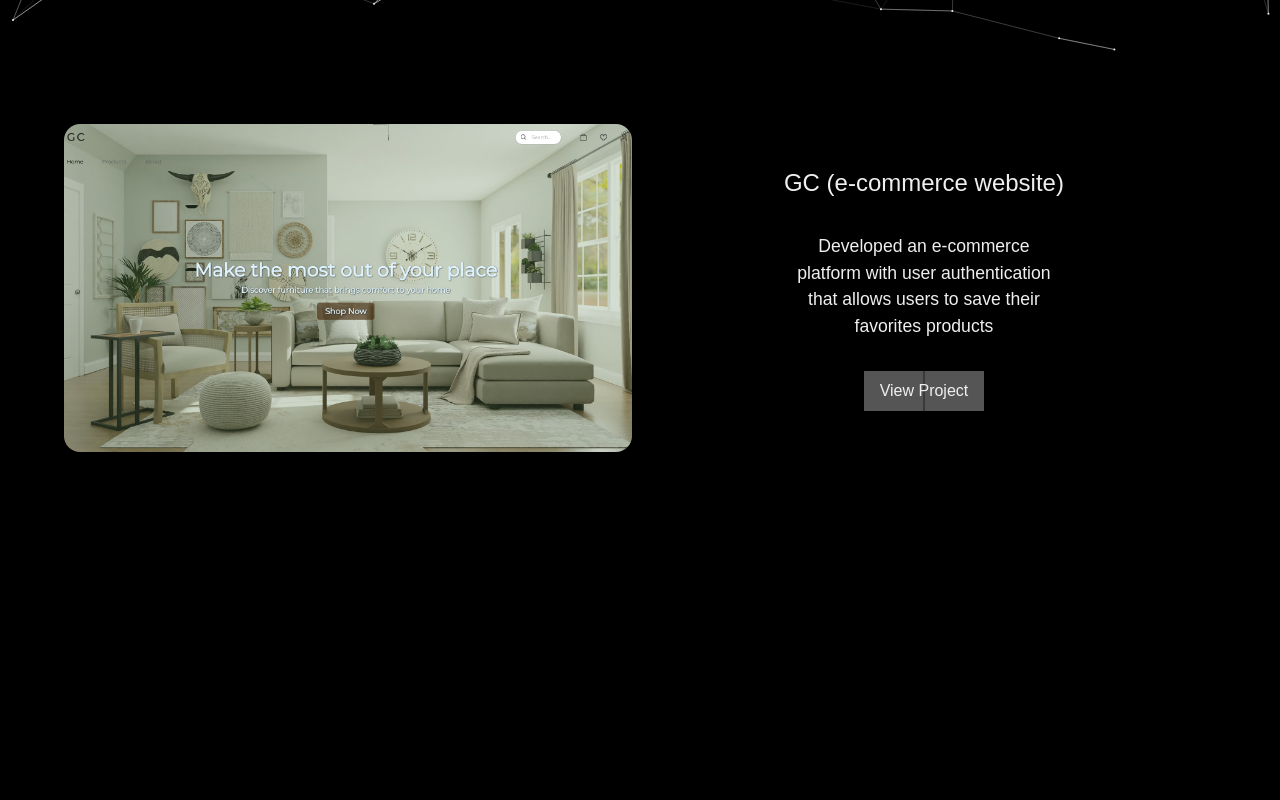
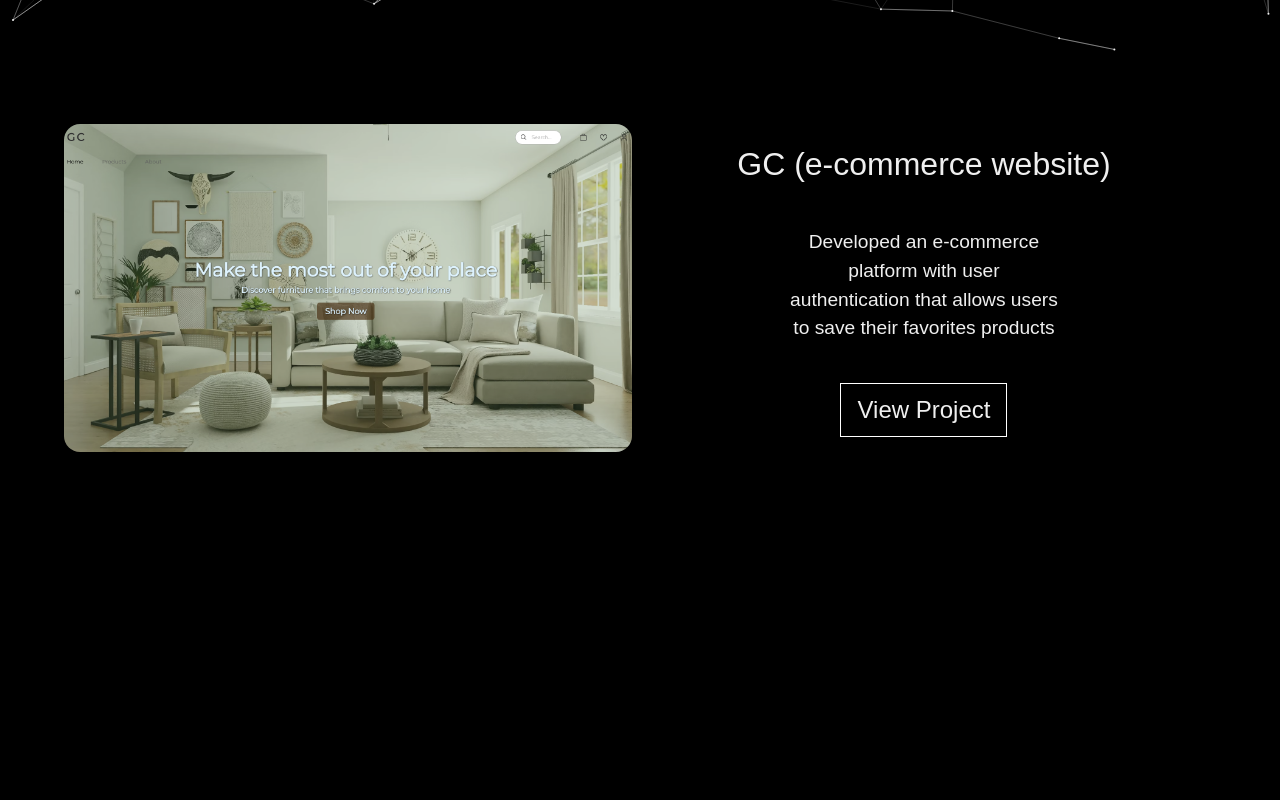
Before and after one commit to Charlesss-0/Personal-Portfolio, a React (Vite) app: page / in a window 1280 px wide. Shown: the part 740-1540 px from the top of the page. Built offline with nearby package versions, Linux system fonts and the light colour scheme.

Commit message:
update view content button style

```diff
--- a/app/components/layout/content.tsx
+++ b/app/components/layout/content.tsx
@@ -6,49 +6,33 @@ import etchASketch from '../../assets/images/etchAsketch.webp'
 import styled from 'styled-components'
 
 const ViewProjects = styled.button`
-	border: 1px solid #efefef;
+	font-size: 1.5rem;
 	padding: 0.5rem 1rem;
+	transition: all 0.2s ease-in;
 	position: relative;
+	z-index: 1;
 	overflow: hidden;
-	transition: all 0.1s ease-in;
-	border: none;
+	border: 1px solid #fff;
 
-	&::before {
-		content: '';
-		position: absolute;
-		top: 0;
-		left: 0;
-		width: 100%;
-		height: 100%;
-		background: #fff5;
-		transition: all 500ms;
-		transform: translateX(-50%);
-		z-index: -1;
+	&:hover {
+		color: black;
 	}
 
-	&::after {
+	&:after {
 		content: '';
+		background: #fff;
 		position: absolute;
+		z-index: -1;
+		left: -20%;
+		right: -20%;
 		top: 0;
-		right: 0;
-		width: 100%;
-		height: 100%;
-		background: #fff5;
-		transition: all 500ms;
-		transform: translateX(50%);
-		z-index: -1;
+		bottom: 0;
+		transform: skewX(-45deg) scale(0, 1);
+		transition: all 0.5s;
 	}
 
-	&:hover::before {
-		transform: translateX(-100%);
-	}
-
-	&:hover::after {
-		transform: translateX(101%);
-	}
-
-	&:hover {
-		outline: 1px solid #efefef;
+	&:hover:after {
+		transform: skewX(-45deg) scale(1, 1);
 	}
 
 	&:active {
@@ -81,7 +65,7 @@ export default function Content(): React.ReactNode {
 	]
 
 	return (
-		<div id="projects" className="p-[2rem]">
+		<div id="projects" className="p-[2rem] ">
 			<ul className="flex flex-col gap-[25rem]">
 				{projects.map((item, index) => (
 					<li
@@ -94,9 +78,9 @@ export default function Content(): React.ReactNode {
 							<Card img={item.img} alt={item.name} />
 						</div>
 
-						<div className="w-full text-center p-[1rem] flex flex-col gap-[2rem] justify-center items-center">
-							<h1 className="text-[1.5rem]">{item.name}</h1>
-							<p className="w-[50%] text-[1.1rem]">{item.description}</p>
+						<div className="w-full text-center p-[1rem] flex flex-col gap-[2.5rem] justify-center items-center">
+							<h1 className="text-[2rem]">{item.name}</h1>
+							<p className="w-[50%] text-[1.2rem]">{item.description}</p>
 							<a href={item.url} target="_blank">
 								<ViewProjects>
 									<span>View Project</span>
--- a/app/components/layout/hero.tsx
+++ b/app/components/layout/hero.tsx
@@ -3,7 +3,7 @@ import Typewriter from '../ui/typewriter'
 
 export default function Hero() {
 	return (
-		<div className="h-screen w-full">
+		<div className="h-screen w-full bg-black">
 			<ParticlesBg />
 			<div className="absolute top-[50%] right-[5%] translate-y-[-50%] text-white select-none londrina">
 				<h1 className="text-[8rem] font-semibold md:text-[3rem]">
--- a/app/styles/index.css
+++ b/app/styles/index.css
@@ -19,7 +19,7 @@ html {
 body {
 	font-family: 'Chakra Petch', sans-serif;
 	color: #efefef;
-	background-color: #000;
+	background: #000;
 }
 
 i {
```
